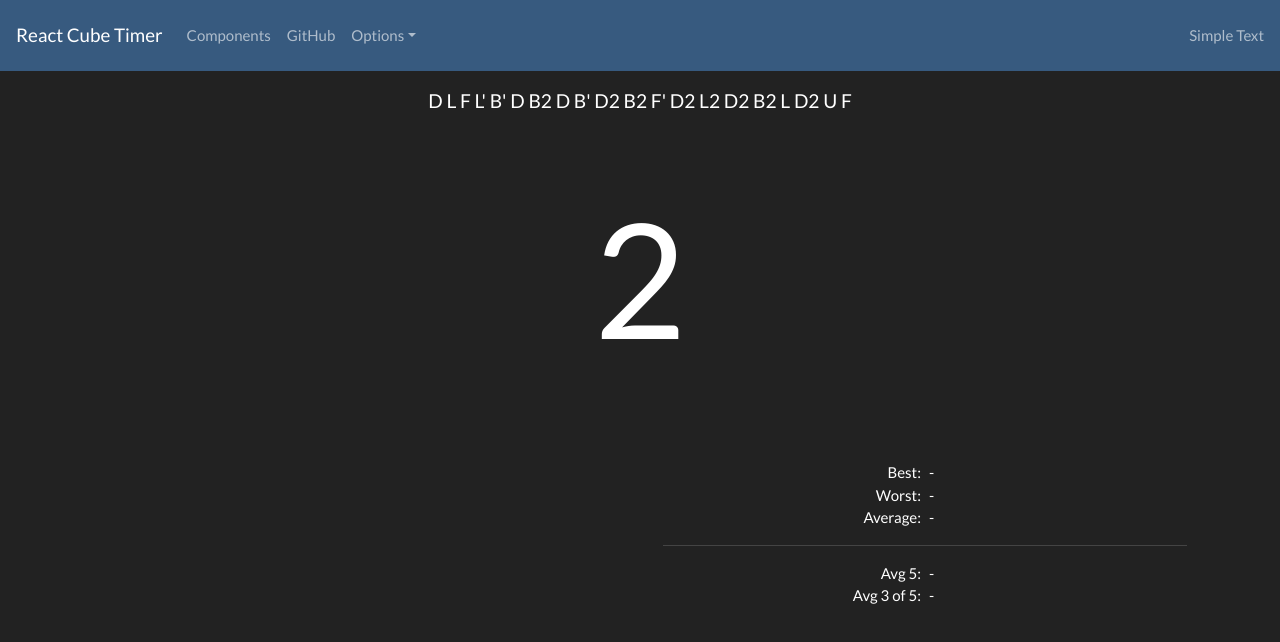
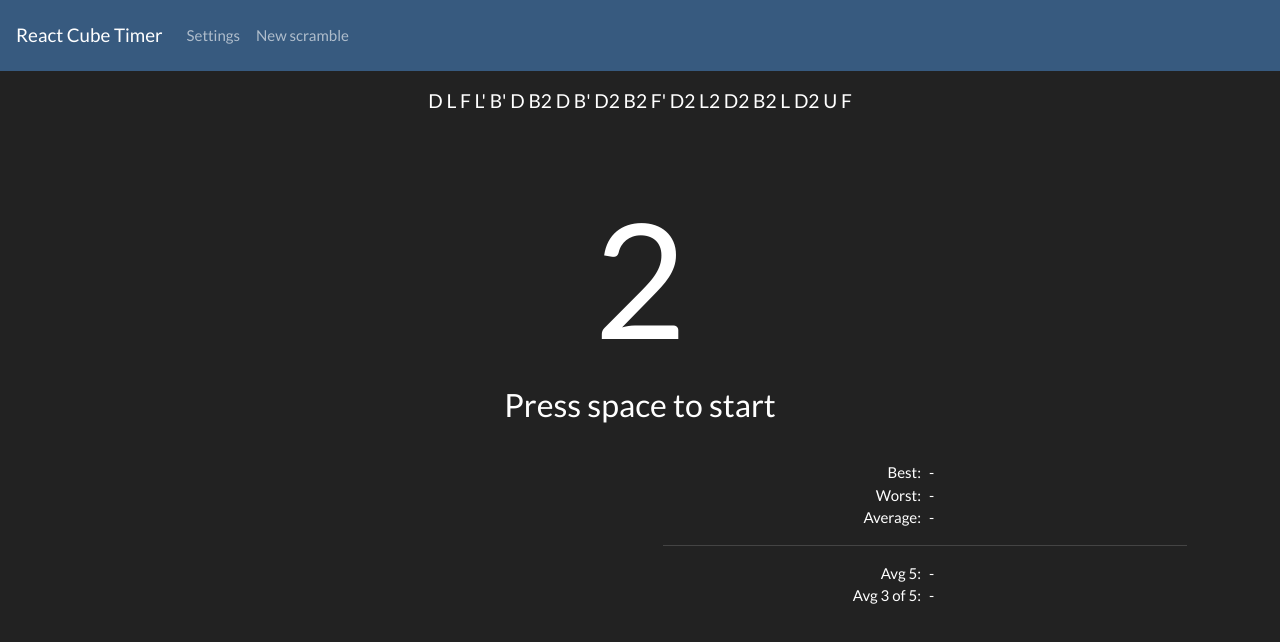
Before and after one commit to DavidC1999/cubetimer-react, a React (Create React App) app: page / in a window 1280 px wide. Shown: the top 642 px of the page. Built offline with nearby package versions, Linux system fonts and the light colour scheme.

Commit message:
Added 'new scramble' button

```diff
--- a/src/components/CustomNavbar.js
+++ b/src/components/CustomNavbar.js
@@ -31,6 +31,10 @@ export default function CustomNavbar() {
         // eslint-disable-next-line react-hooks/exhaustive-deps
     }, []);
 
+    const newScramble = () => {
+        document.dispatchEvent(new CustomEvent("For:Scramble::generate"));
+    }
+
     return (
         <Navbar color="primary" dark expand="md" className={`${hidden ? "hidden" : ""}`} style={{ transition: "opacity .3s" }}>
             <NavbarBrand>React Cube Timer</NavbarBrand>
@@ -38,12 +42,12 @@ export default function CustomNavbar() {
             <Collapse isOpen={isOpen} navbar>
                 <Nav className="mr-auto" navbar>
                     <NavItem>
-                        <NavLink href="/components/">Components</NavLink>
+                        <NavLink href="#">Settings</NavLink>
                     </NavItem>
                     <NavItem>
-                        <NavLink href="https://github.com/reactstrap/reactstrap">GitHub</NavLink>
+                        <NavLink href="#" onClick={newScramble}>New scramble</NavLink>
                     </NavItem>
-                    <UncontrolledDropdown nav inNavbar>
+                    {/* <UncontrolledDropdown nav inNavbar>
                         <DropdownToggle nav caret>
                             Options
                         </DropdownToggle>
@@ -59,9 +63,8 @@ export default function CustomNavbar() {
                                 Reset
                         </DropdownItem>
                         </DropdownMenu>
-                    </UncontrolledDropdown>
+                    </UncontrolledDropdown> */}
                 </Nav>
-                <NavbarText>Simple Text</NavbarText>
             </Collapse>
         </Navbar>
     );
--- a/src/components/TimeList.js
+++ b/src/components/TimeList.js
@@ -1,7 +1,5 @@
 import './TimeList.css'
 import React, { useEffect, useState } from 'react';
-
-import { formatMillis } from '../helperFunctions';
 
 import {
     ListGroup,
--- a/src/components/Timer.js
+++ b/src/components/Timer.js
@@ -113,22 +113,22 @@ export default class Timer extends React.Component {
 
     initStateIdle() {
         this.stopTimer();
-        this.setState({
-            display: this.state.display,
+        let newState = {
+            ...this.state,
             hint: "Press space to start"
-        });
-
+        }
         if (this.props.settings.get('inspection')) {
-            this.setState({
-                ...this.state,
+            newState = {
+                ...newState,
                 display: millisToSeconds(this.props.settings.get('inspection_time'))
-            });
+            };
         } else {
-            this.setState({
-                ...this.state,
+            newState = {
+                ...newState,
                 display: "00:00.000"
-            });
+            };
         }
+        this.setState(newState);
     }
 
     initStateInspection() {
```
Also changed, not shown: 1 other file (tests, documents, lock files or other folders).
